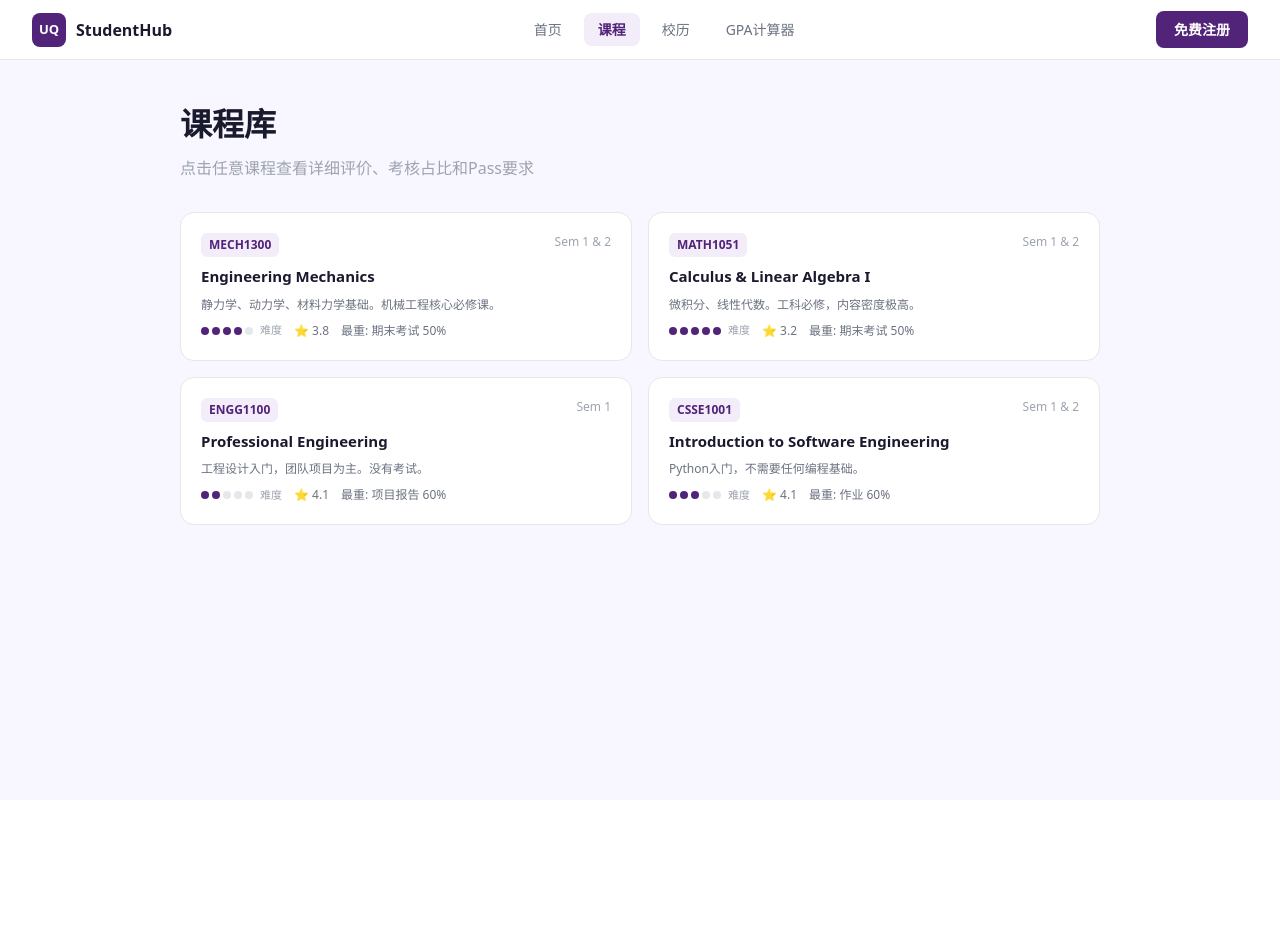
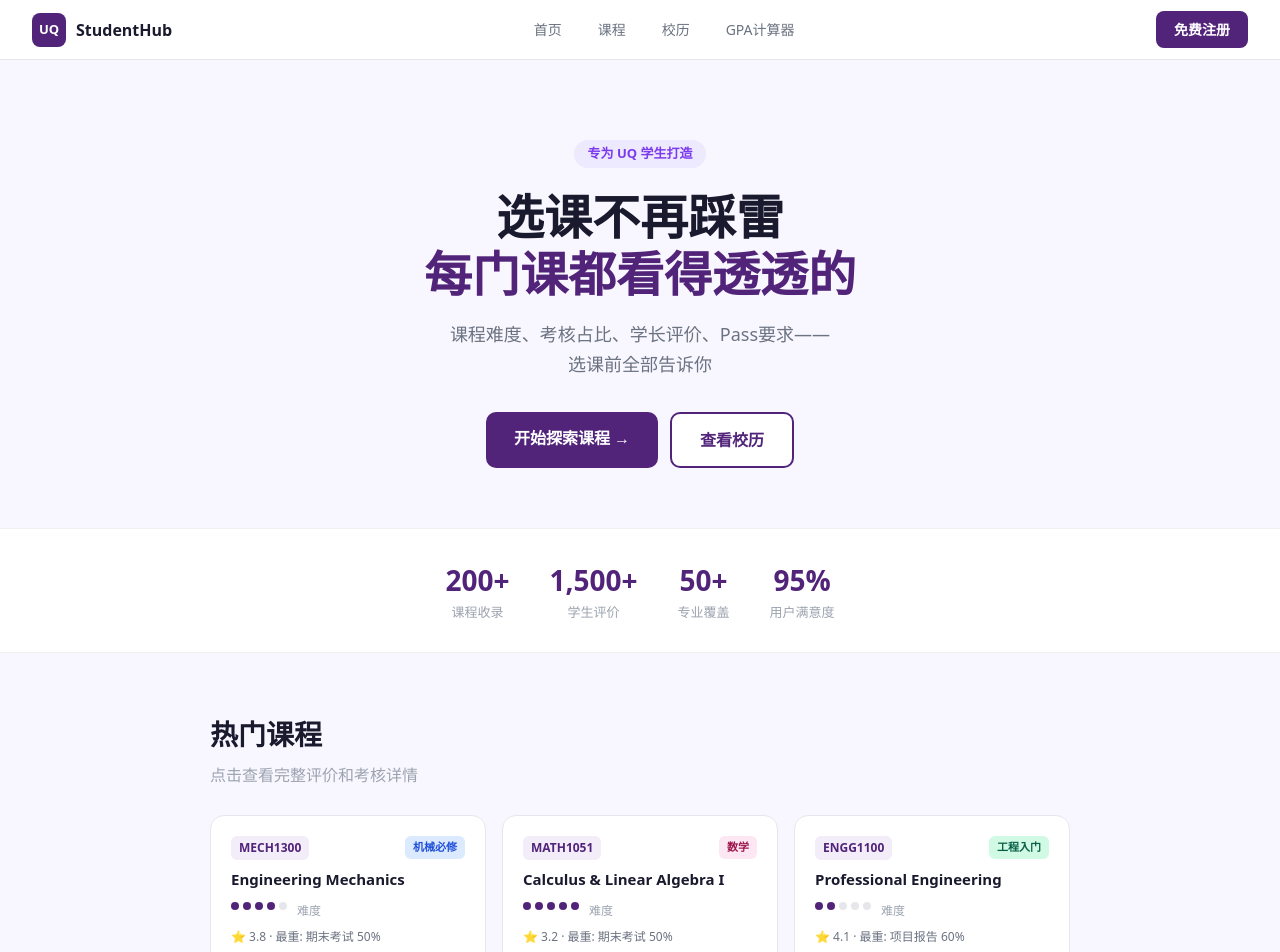
Before and after one commit to fancy070202-sys/uq-student-hub, a Next.js app: page /courses in a window 1280 px wide. Shown: the top 952 px of the page. Before the commit the page ends 800 px from the top, so only its background shows below. Built offline with nearby package versions, Linux system fonts and the light colour scheme.

Commit message:
Update page.tsx

```diff
--- a/app/courses/page.tsx
+++ b/app/courses/page.tsx
@@ -1,194 +1,234 @@
-export default function CoursesPage() {
-  const courses = [
+export default function Home() {
+  return (
+    <div style={{
+      minHeight: '100vh',
+      background: '#f8f7ff',
+      fontFamily: 'system-ui, sans-serif'
+    }}>
+      {/* 顶部导航 */}
+      <nav style={{
+        background: 'white',
+        borderBottom: '1px solid #e5e7eb',
+        padding: '0 32px',
+        height: '60px',
+        display: 'flex',
+        alignItems: 'center',
+        justifyContent: 'space-between',
+        position: 'sticky',
+        top: 0,
+        zIndex: 100,
+      }}>
+        <div style={{ display: 'flex', alignItems: 'center', gap: '10px' }}>
+          <div style={{
+            width: '34px', height: '34px',
+            background: '#51247A',
+            borderRadius: '8px',
+            display: 'flex', alignItems: 'center', justifyContent: 'center',
+            color: 'white', fontWeight: 700, fontSize: '13px'
+          }}>UQ</div>
+          <span style={{ fontWeight: 700, fontSize: '16px', color: '#1a1a2e' }}>StudentHub</span>
+        </div>
+        <div style={{ display: 'flex', gap: '8px' }}>
+          {([['首页', '/'], ['课程', '/courses'], ['校历', '/calendar'], ['GPA计算器', '/gpa']] as [string, string][]).map(([label, href]) => (
+  <a key={label} href={href} style={{
+    padding: '6px 14px', borderRadius: '8px',
+    background: 'transparent',
+    color: '#6b7280',
+    fontSize: '14px', textDecoration: 'none',
+  }}>{label}</a>
+))}
+        </div>
+        <div style={{
+          background: '#51247A',
+          color: 'white',
+          padding: '8px 18px',
+          borderRadius: '8px',
+          fontSize: '14px',
+          fontWeight: 600,
+          cursor: 'pointer',
+        }}>免费注册</div>
+      </nav>
+
+      {/* Hero 区域 */}
+      <div style={{
+        textAlign: 'center',
+        padding: '80px 20px 60px',
+        maxWidth: '700px',
+        margin: '0 auto',
+      }}>
+        <div style={{
+          display: 'inline-block',
+          background: '#ede9fe',
+          color: '#7c3aed',
+          padding: '4px 14px',
+          borderRadius: '20px',
+          fontSize: '13px',
+          fontWeight: 600,
+          marginBottom: '20px',
+        }}>专为 UQ 学生打造</div>
+        <h1 style={{
+          fontSize: '48px',
+          fontWeight: 800,
+          color: '#1a1a2e',
+          lineHeight: 1.2,
+          marginBottom: '16px',
+        }}>
+          选课不再踩雷<br />
+          <span style={{ color: '#51247A' }}>每门课都看得透透的</span>
+        </h1>
+        <p style={{
+          fontSize: '18px',
+          color: '#6b7280',
+          lineHeight: 1.7,
+          marginBottom: '32px',
+        }}>
+          课程难度、考核占比、学长评价、Pass要求——<br />
+          选课前全部告诉你
+        </p>
+        <div style={{ display: 'flex', gap: '12px', justifyContent: 'center' }}>
+          <a href="/courses" style={{
+  background: '#51247A',
+  color: 'white',
+  padding: '14px 28px',
+  borderRadius: '10px',
+  border: 'none',
+  fontSize: '16px',
+  fontWeight: 700,
+  cursor: 'pointer',
+  textDecoration: 'none',
+  display: 'inline-block',
+}}>开始探索课程 →</a>
+          <a href="/calendar" style={{
+  background: 'white',
+  color: '#51247A',
+  padding: '14px 28px',
+  borderRadius: '10px',
+  border: '2px solid #51247A',
+  fontSize: '16px',
+  fontWeight: 600,
+  cursor: 'pointer',
+  textDecoration: 'none',
+  display: 'inline-block',
+}}>查看校历</a>
+        </div>
+      </div>
+
+      {/* 数据统计 */}
+      <div style={{
+        display: 'flex',
+        justifyContent: 'center',
+        gap: '40px',
+        padding: '30px 20px',
+        background: 'white',
+        borderTop: '1px solid #f0f0f0',
+        borderBottom: '1px solid #f0f0f0',
+      }}>
+        {[
+          { num: '200+', label: '课程收录' },
+          { num: '1,500+', label: '学生评价' },
+          { num: '50+', label: '专业覆盖' },
+          { num: '95%', label: '用户满意度' },
+        ].map(stat => (
+          <div key={stat.label} style={{ textAlign: 'center' }}>
+            <div style={{ fontSize: '28px', fontWeight: 800, color: '#51247A' }}>{stat.num}</div>
+            <div style={{ fontSize: '13px', color: '#9ca3af', marginTop: '2px' }}>{stat.label}</div>
+          </div>
+        ))}
+      </div>
+
+      {/* 课程卡片 */}
+      <div style={{ maxWidth: '900px', margin: '60px auto', padding: '0 20px' }}>
+        <h2 style={{ fontSize: '28px', fontWeight: 700, color: '#1a1a2e', marginBottom: '8px' }}>
+          热门课程
+        </h2>
+        <p style={{ color: '#9ca3af', marginBottom: '28px' }}>点击查看完整评价和考核详情</p>
+
+        <div style={{ display: 'grid', gridTemplateColumns: '1fr 1fr 1fr', gap: '16px' }}>
+          {[
             {
               code: 'MECH1300',
               name: 'Engineering Mechanics',
               difficulty: 4,
               rating: 3.8,
-      semester: 'Sem 1 & 2',
+              tag: '机械必修',
+              tagColor: '#dbeafe',
+              tagText: '#1d4ed8',
               topAssess: '期末考试 50%',
-      assessments: [
-        { name: '期末考试', pct: 50 },
-        { name: '期中考试', pct: 25 },
-        { name: '作业', pct: 25 },
-      ],
-      passReq: ['期末考试 ≥ 40%（硬性要求）', '总分 ≥ 50%'],
-      description: '静力学、动力学、材料力学基础。机械工程核心必修课。',
-      reviews: [
-        { text: '考试题目和tutorial很像，一定要把tutorial全部做完。', score: 4 },
-        { text: '期中之后难度跳升很大，不要落下进度。', score: 3 },
-      ],
             },
             {
               code: 'MATH1051',
               name: 'Calculus & Linear Algebra I',
               difficulty: 5,
               rating: 3.2,
-      semester: 'Sem 1 & 2',
+              tag: '数学',
+              tagColor: '#fce7f3',
+              tagText: '#9d174d',
               topAssess: '期末考试 50%',
-      assessments: [
-        { name: '期末考试', pct: 50 },
-        { name: '期中考试', pct: 25 },
-        { name: '每周测验', pct: 25 },
-      ],
-      passReq: ['期末考试 ≥ 40%（硬性要求）', '总分 ≥ 50%'],
-      description: '微积分、线性代数。工科必修，内容密度极高。',
-      reviews: [
-        { text: '绝对不能落课，每周内容都建立在上周基础上。', score: 3 },
-        { text: 'Tutorial worksheet基本就是考试原题。', score: 4 },
-      ],
             },
             {
               code: 'ENGG1100',
               name: 'Professional Engineering',
               difficulty: 2,
               rating: 4.1,
-      semester: 'Sem 1',
+              tag: '工程入门',
+              tagColor: '#d1fae5',
+              tagText: '#065f46',
               topAssess: '项目报告 60%',
-      assessments: [
-        { name: '项目报告', pct: 60 },
-        { name: 'Presentation', pct: 25 },
-        { name: '个人反思', pct: 15 },
-      ],
-      passReq: ['总分 ≥ 50%', '所有作业必须提交'],
-      description: '工程设计入门，团队项目为主。没有考试。',
-      reviews: [
-        { text: '组队很重要，找靠谱的组员。', score: 4 },
-        { text: '没有期末考试太舒服了。', score: 5 },
-      ],
             },
-    {
-      code: 'CSSE1001',
-      name: 'Introduction to Software Engineering',
-      difficulty: 3,
-      rating: 4.1,
-      semester: 'Sem 1 & 2',
-      topAssess: '作业 60%',
-      assessments: [
-        { name: '作业x3', pct: 60 },
-        { name: '期末考试', pct: 40 },
-      ],
-      passReq: ['期末考试 ≥ 45%（硬性要求）', '总分 ≥ 50%'],
-      description: 'Python入门，不需要任何编程基础。',
-      reviews: [
-        { text: '作业要早开始，临近deadline系统会很慢。', score: 4 },
-        { text: 'A2到A3难度跳升明显。', score: 3 },
-      ],
-    },
-  ]
-
-  return (
-    <div style={{ minHeight: '100vh', background: '#f8f7ff', fontFamily: 'system-ui, sans-serif' }}>
-      <nav style={{
-        background: 'white', borderBottom: '1px solid #e5e7eb',
-        padding: '0 32px', height: '60px',
-        display: 'flex', alignItems: 'center', justifyContent: 'space-between',
-        position: 'sticky', top: 0, zIndex: 100,
+          ].map(course => (
+            <div key={course.code} style={{
+              background: 'white',
+              borderRadius: '14px',
+              padding: '20px',
+              border: '1px solid #e5e7eb',
+              cursor: 'pointer',
             }}>
-        <a href="/" style={{ textDecoration: 'none', display: 'flex', alignItems: 'center', gap: '10px' }}>
-          <div style={{
-            width: '34px', height: '34px', background: '#51247A',
-            borderRadius: '8px', display: 'flex', alignItems: 'center',
-            justifyContent: 'center', color: 'white', fontWeight: 700, fontSize: '13px'
-          }}>UQ</div>
-          <span style={{ fontWeight: 700, fontSize: '16px', color: '#1a1a2e' }}>StudentHub</span>
-        </a>
-        <div style={{ display: 'flex', gap: '8px' }}>
-          {([['首页', '/'], ['课程', '/courses'], ['校历', '/calendar'], ['GPA计算器', '/gpa']] as [string, string][]).map(([label, href]) => (
-            <a key={label} href={href} style={{
-              padding: '6px 14px', borderRadius: '8px',
-              background: label === '课程' ? '#f3ecf9' : 'transparent',
-              color: label === '课程' ? '#51247A' : '#6b7280',
-              fontSize: '14px', textDecoration: 'none',
-              fontWeight: label === '课程' ? 600 : 400,
-            }}>{label}</a>
-          ))}
+              <div style={{ display: 'flex', justifyContent: 'space-between', alignItems: 'flex-start', marginBottom: '10px' }}>
+                <span style={{
+                  fontSize: '12px', fontWeight: 700,
+                  color: '#51247A', background: '#f3ecf9',
+                  padding: '3px 8px', borderRadius: '6px'
+                }}>{course.code}</span>
+                <span style={{
+                  fontSize: '11px', fontWeight: 600,
+                  color: course.tagText, background: course.tagColor,
+                  padding: '3px 8px', borderRadius: '6px'
+                }}>{course.tag}</span>
               </div>
-        <div style={{
-          background: '#51247A', color: 'white', padding: '8px 18px',
-          borderRadius: '8px', fontSize: '14px', fontWeight: 600, cursor: 'pointer',
-        }}>免费注册</div>
-      </nav>
-
-      <div style={{ maxWidth: '960px', margin: '0 auto', padding: '40px 20px' }}>
-        <h1 style={{ fontSize: '32px', fontWeight: 800, color: '#1a1a2e', marginBottom: '8px' }}>课程库</h1>
-        <p style={{ color: '#9ca3af', marginBottom: '32px' }}>点击任意课程查看详细评价、考核占比和Pass要求</p>
-
-        <div style={{ display: 'grid', gridTemplateColumns: '1fr 1fr', gap: '16px' }}>
-          {courses.map(course => (
-            <details key={course.code} style={{
-              background: 'white', borderRadius: '14px',
-              border: '1px solid #e5e7eb', overflow: 'hidden',
-            }}>
-              <summary style={{
-                padding: '20px', cursor: 'pointer', listStyle: 'none',
-                display: 'flex', flexDirection: 'column', gap: '8px',
-              }}>
-                <div style={{ display: 'flex', justifyContent: 'space-between' }}>
-                  <span style={{
-                    fontSize: '12px', fontWeight: 700, color: '#51247A',
-                    background: '#f3ecf9', padding: '3px 8px', borderRadius: '6px',
-                  }}>{course.code}</span>
-                  <span style={{ fontSize: '12px', color: '#9ca3af' }}>{course.semester}</span>
+              <div style={{ fontSize: '15px', fontWeight: 700, color: '#1a1a2e', marginBottom: '12px', lineHeight: 1.3 }}>
+                {course.name}
               </div>
-                <div style={{ fontSize: '15px', fontWeight: 700, color: '#1a1a2e' }}>{course.name}</div>
-                <div style={{ fontSize: '12px', color: '#6b7280' }}>{course.description}</div>
-                <div style={{ display: 'flex', alignItems: 'center', gap: '12px' }}>
-                  <div style={{ display: 'flex', gap: '3px', alignItems: 'center' }}>
+              <div style={{ display: 'flex', gap: '4px', marginBottom: '8px' }}>
                 {[1,2,3,4,5].map(i => (
                   <div key={i} style={{
                     width: '8px', height: '8px', borderRadius: '50%',
-                        background: i <= course.difficulty ? '#51247A' : '#e5e7eb',
+                    background: i <= course.difficulty ? '#51247A' : '#e5e7eb'
                   }} />
                 ))}
-                    <span style={{ fontSize: '11px', color: '#9ca3af', marginLeft: '4px' }}>难度</span>
+                <span style={{ fontSize: '12px', color: '#9ca3af', marginLeft: '6px' }}>难度</span>
               </div>
-                  <span style={{ fontSize: '12px', color: '#6b7280' }}>⭐ {course.rating}</span>
-                  <span style={{ fontSize: '12px', color: '#6b7280' }}>最重: {course.topAssess}</span>
+              <div style={{ fontSize: '12px', color: '#6b7280', marginBottom: '12px' }}>
+                ⭐ {course.rating} · 最重: {course.topAssess}
               </div>
-              </summary>
-
-              <div style={{ padding: '0 20px 20px', borderTop: '1px solid #f0f0f0' }}>
-                <div style={{ marginTop: '16px', marginBottom: '16px' }}>
-                  <div style={{ fontSize: '13px', fontWeight: 600, color: '#1a1a2e', marginBottom: '10px' }}>考核占比</div>
-                  {course.assessments.map(a => (
-                    <div key={a.name} style={{ display: 'flex', alignItems: 'center', gap: '8px', marginBottom: '6px' }}>
-                      <div style={{ width: '90px', fontSize: '12px', color: '#6b7280' }}>{a.name}</div>
-                      <div style={{ flex: 1, height: '6px', background: '#f0f0f0', borderRadius: '3px', overflow: 'hidden' }}>
-                        <div style={{ width: `${a.pct}%`, height: '100%', background: '#51247A', borderRadius: '3px' }} />
-                      </div>
-                      <div style={{ fontSize: '12px', color: '#6b7280', width: '32px', textAlign: 'right' }}>{a.pct}%</div>
+              <div style={{
+                fontSize: '12px', color: '#51247A',
+                fontWeight: 600, textAlign: 'right'
+              }}>查看详情 →</div>
             </div>
           ))}
         </div>
-
-                <div style={{
-                  background: '#f0faf5', border: '1px solid #9fe1cb',
-                  borderRadius: '10px', padding: '12px', marginBottom: '16px',
-                }}>
-                  <div style={{ fontSize: '12px', fontWeight: 600, color: '#0f6e56', marginBottom: '6px' }}>Pass 要求</div>
-                  {course.passReq.map((r, i) => (
-                    <div key={i} style={{ fontSize: '12px', color: '#085041', marginBottom: '3px' }}>— {r}</div>
-                  ))}
       </div>
 
-                <div style={{ fontSize: '13px', fontWeight: 600, color: '#1a1a2e', marginBottom: '8px' }}>学生评价</div>
-                {course.reviews.map((r, i) => (
-                  <div key={i} style={{
-                    background: '#f8f7ff', borderRadius: '8px',
-                    padding: '10px 12px', marginBottom: '8px',
-                    fontSize: '12px', color: '#6b7280', lineHeight: 1.6, fontStyle: 'italic',
+      {/* Footer */}
+      <div style={{
+        textAlign: 'center',
+        padding: '40px 20px',
+        color: '#9ca3af',
+        fontSize: '13px',
+        borderTop: '1px solid #f0f0f0',
+        marginTop: '40px',
       }}>
-                    {r.text}
-                    <div style={{ fontSize: '11px', color: '#9ca3af', marginTop: '4px', fontStyle: 'normal' }}>
-                      {'⭐'.repeat(r.score)}{'☆'.repeat(5 - r.score)}
-                    </div>
-                  </div>
-                ))}
-              </div>
-            </details>
-          ))}
-        </div>
+        UQ StudentHub · 由 UQ 学生为 UQ 学生打造
       </div>
     </div>
   )
```
Lines whose indentation alone changed are shown as unchanged.
